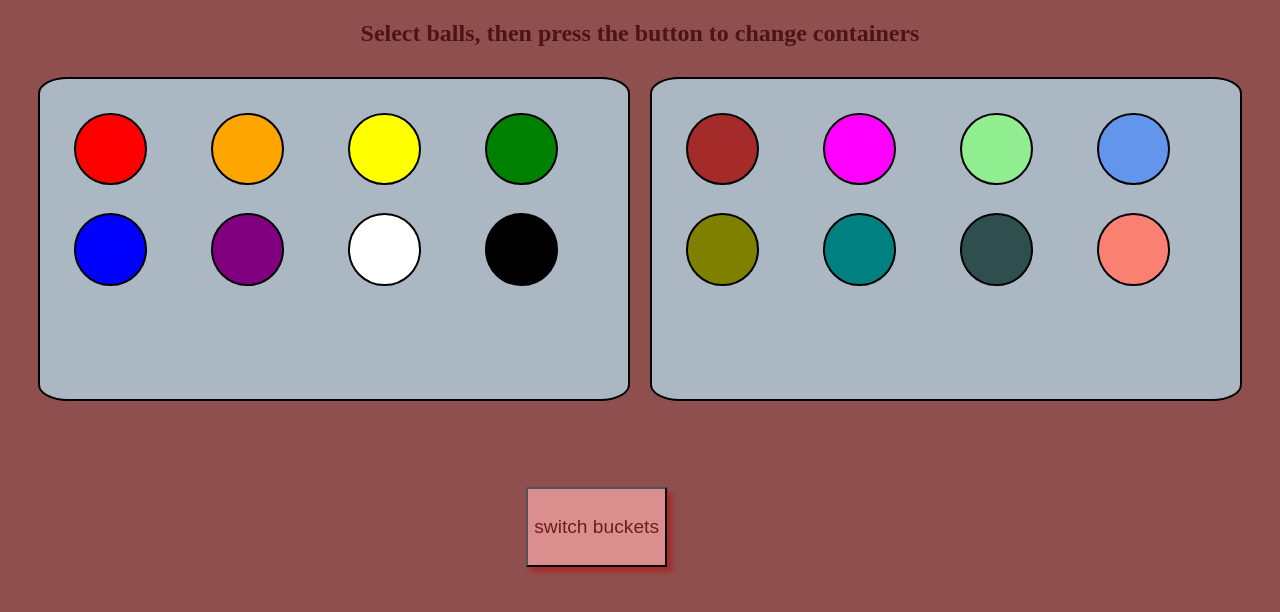
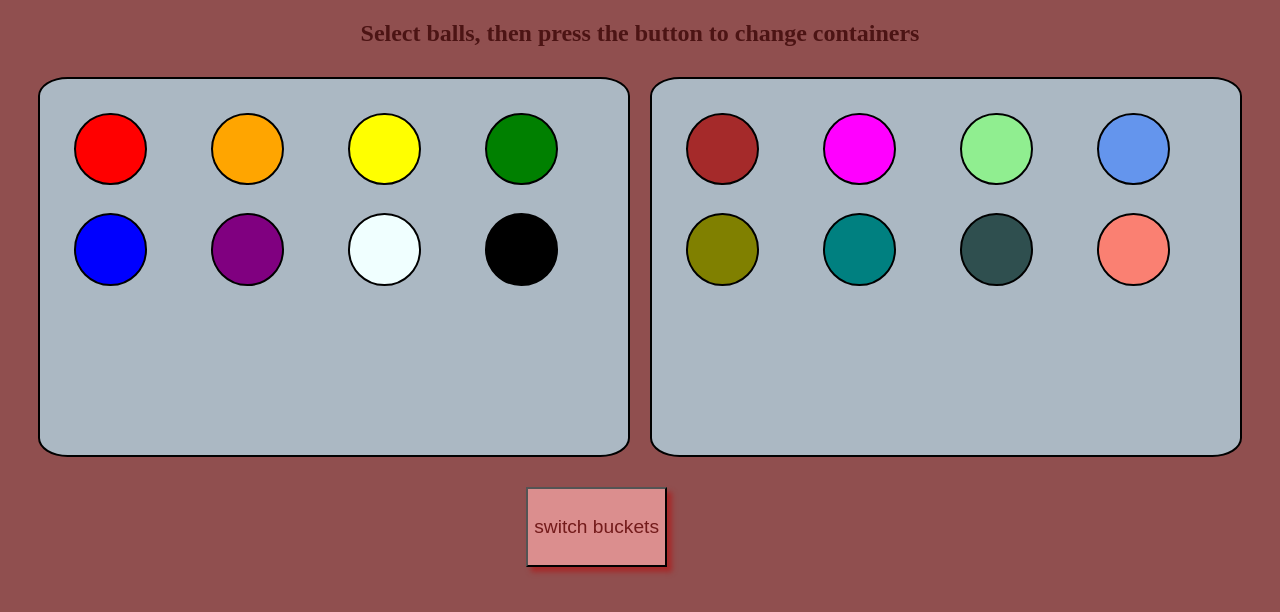
Before and after one commit to NickRoccodev11/bucket_of_balls, a React (Vite) app: page / in a window 1280 px wide. Shown: the top 612 px of the page. Built offline with nearby package versions, Linux system fonts and the light colour scheme.

Commit message:
css changes

```diff
--- a/src/App.jsx
+++ b/src/App.jsx
@@ -11,7 +11,7 @@ function App() {
     { id: 3, color: "green" },
     { id: 4, color: "blue" },
     { id: 5, color: "purple" },
-    { id: 6, color: "white" },
+    { id: 6, color: "azure" },
     { id: 7, color: "black" }
   ])
   const [b2Contents, setB2Contents] = useState([
--- a/src/index.css
+++ b/src/index.css
@@ -24,8 +24,9 @@ body {
 }
 
 .bucket {
-  height: 70%;
-  width: 70%;
+  height: auto;
+  width:70%;
+  overflow: hidden;
   border: 2px solid black;
   background-color: rgb(171, 184, 195);
   margin: 10px;
@@ -117,3 +118,7 @@ body {
 .salmon{
   background-color: salmon;
 }
+
+.azure{
+  background-color: azure;
+}
```
